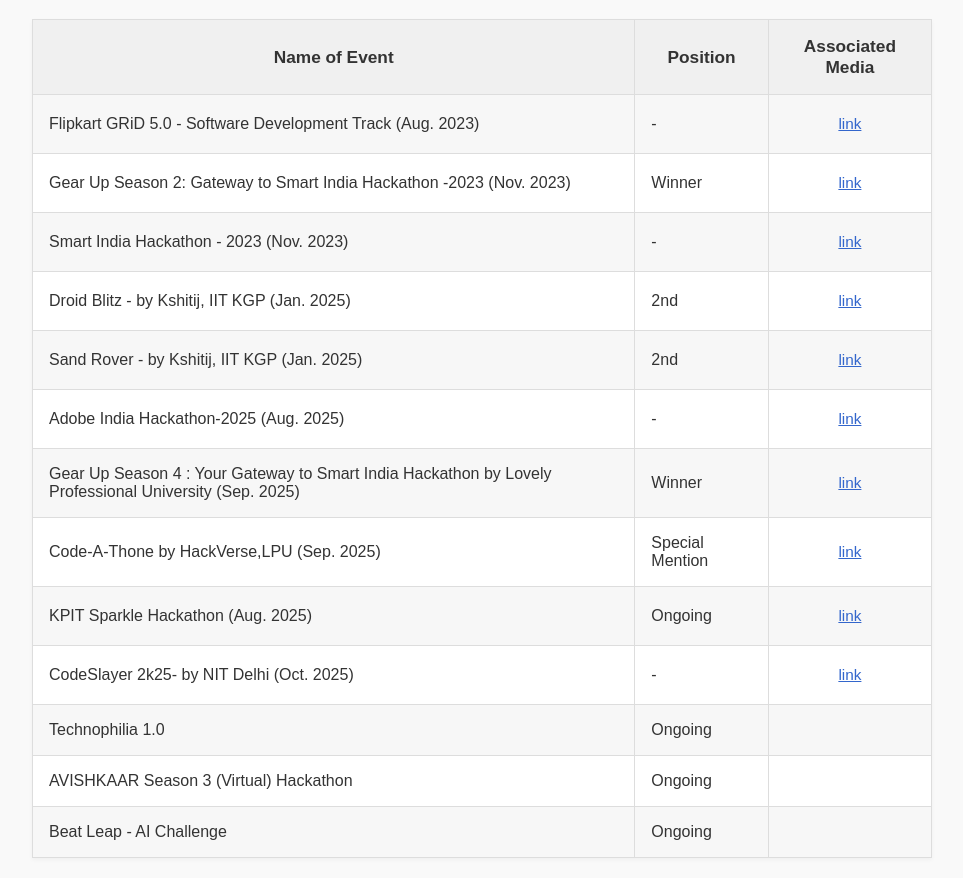
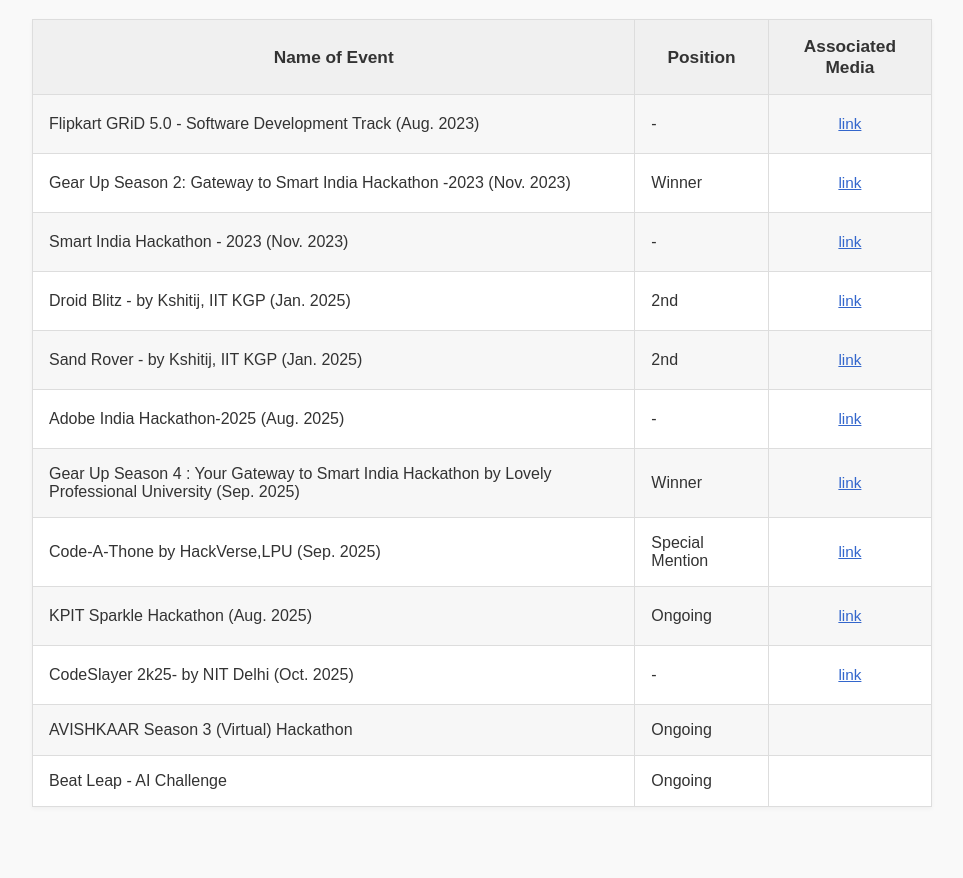
Before and after one commit to rhacker-333/Competitives-Documentary, a plain HTML site: page index.html in a window 1280 px wide. Shown: the part 99-977 px from the top of the page, without its empty margins (158-1121 px from the left). After the commit the page ends 926 px from the top, so only its background shows below. Drawn offline with Linux system fonts and the light colour scheme.

```diff
--- a/index.html
+++ b/index.html
@@ -145,13 +145,6 @@
       <td>
         <a class="media-link" href="https://drive.google.com/drive/folders/1mNjx0SVIs2wPGvbUkzWTkF6ABQxH7iUh?usp=drive_link" target="_blank" rel="noopener noreferrer">link</a>
       </td>
-    </tr>
-    <tr>
-      <td>Technophilia 1.0</td>
-      <td>Ongoing</td>
-      <td>
-      </td>
-    </tr>
     <tr>
       <td>AVISHKAAR Season 3 (Virtual) Hackathon</td>
       <td>Ongoing</td>
```
